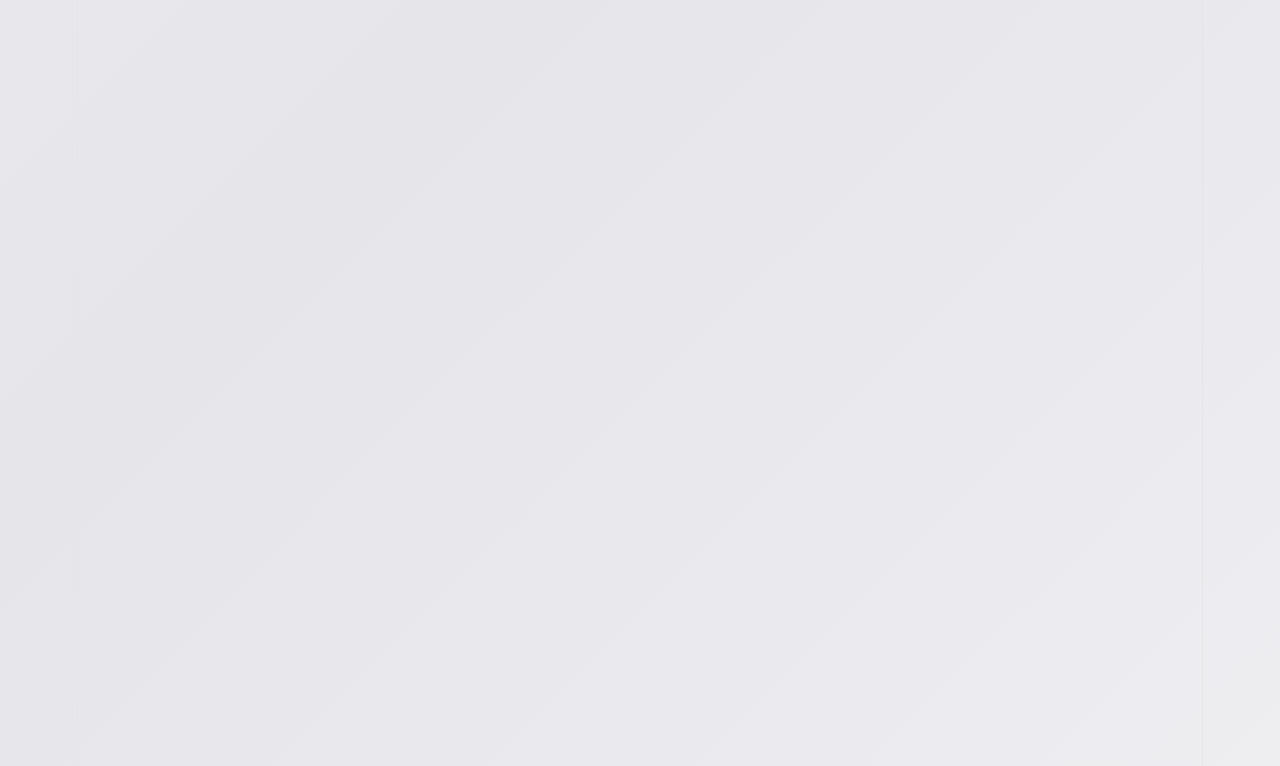
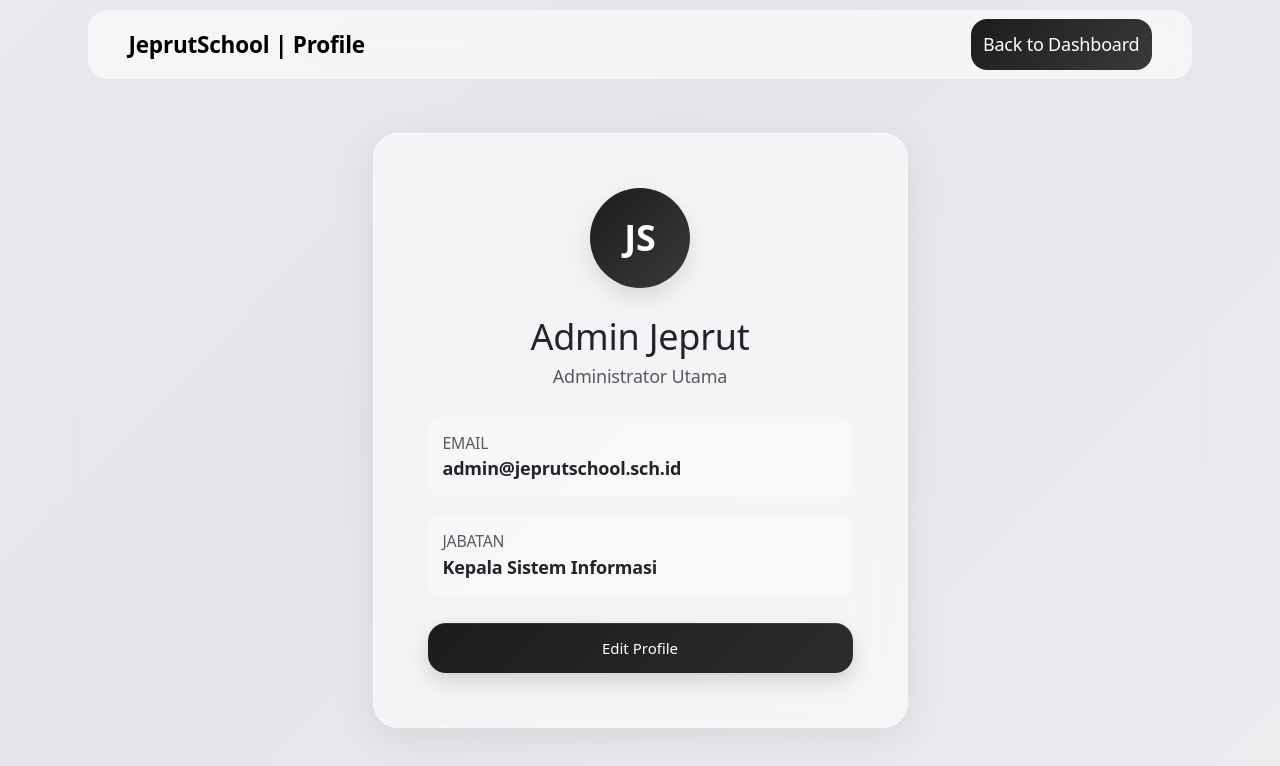
Before and after one commit to zee1140/Sistem_informasi_sekolah_FE, a Vue app: page /profile in a window 1280 px wide. Before the commit this address had no page. Shown: the top 766 px of the page. Built offline with nearby package versions, Linux system fonts and the light colour scheme.

Commit message:
commat cammit

```diff
--- a/src/router/index.js
+++ b/src/router/index.js
@@ -4,6 +4,7 @@ import Home from '../views/Home.vue'
 import Login from '../views/Login.vue'
 import Register from '../views/Register.vue'
 import Forgot from '../views/Forgot.vue'
+import Profile from '../views/Profile.vue' // Tambahan import Profile
 
 const routes = [
   {
@@ -17,14 +18,19 @@ const routes = [
     component: Login
   },
   {
-    path: '/Register',
+    path: '/register', // Disarankan huruf kecil semua agar konsisten
     name: 'Register',
     component: Register
   },
   {
-  path: '/forgot',
-  name: 'Forgot',
-  component: Forgot
+    path: '/forgot',
+    name: 'Forgot',
+    component: Forgot
+  },
+  {
+    path: '/profile', // Path untuk halaman profile baru kamu
+    name: 'Profile',
+    component: Profile
   },
 ]
 
--- a/src/views/Home.vue
+++ b/src/views/Home.vue
@@ -4,7 +4,7 @@
     <nav class="navbar navbar-expand-lg px-4">
       <div class="container-fluid">
         <span class="navbar-brand">JeprutSchool</span>
-        <router-link to="/login" class="login-btn">Login</router-link>
+        <router-link to="/profile" class="login-btn">Profile</router-link>
       </div>
     </nav>
 
--- /dev/null
+++ b/src/views/Profile.vue
@@ -0,0 +1,60 @@
+<template>
+  <div class="app-wrapper animate-home">
+    <nav class="navbar navbar-expand-lg px-4">
+      <div class="container-fluid">
+        <span class="navbar-brand">JeprutSchool | Profile</span>
+        <router-link to="/" class="login-btn">Back to Dashboard</router-link>
+      </div>
+    </nav>
+
+    <div class="container mt-5">
+      <div class="row justify-content-center">
+        <div class="col-md-6">
+          <div class="glass-card p-5 text-center">
+            <div class="avatar-wrapper mb-4">
+              <div class="avatar-circle">JS</div>
+            </div>
+            <h2 class="mb-1">Admin Jeprut</h2>
+            <p class="text-muted mb-4">Administrator Utama</p>
+
+            <div class="text-start mb-4">
+              <div class="info-item mb-3">
+                <small class="text-uppercase text-muted d-block">Email</small>
+                <strong>admin@jeprutschool.sch.id</strong>
+              </div>
+              <div class="info-item">
+                <small class="text-uppercase text-muted d-block">Jabatan</small>
+                <strong>Kepala Sistem Informasi</strong>
+              </div>
+            </div>
+
+            <button class="quick-btn">Edit Profile</button>
+          </div>
+        </div>
+      </div>
+    </div>
+  </div>
+</template>
+
+<style scoped>
+.avatar-circle {
+  width: 100px;
+  height: 100px;
+  background: linear-gradient(135deg, #1c1c1e, #3a3a3c);
+  color: white;
+  border-radius: 50%;
+  display: flex;
+  align-items: center;
+  justify-content: center;
+  font-size: 2rem;
+  font-weight: bold;
+  margin: 0 auto;
+  box-shadow: 0 10px 20px rgba(0,0,0,0.1);
+}
+
+.info-item {
+  background: rgba(255, 255, 255, 0.3);
+  padding: 15px;
+  border-radius: 15px;
+}
+</style>
```
